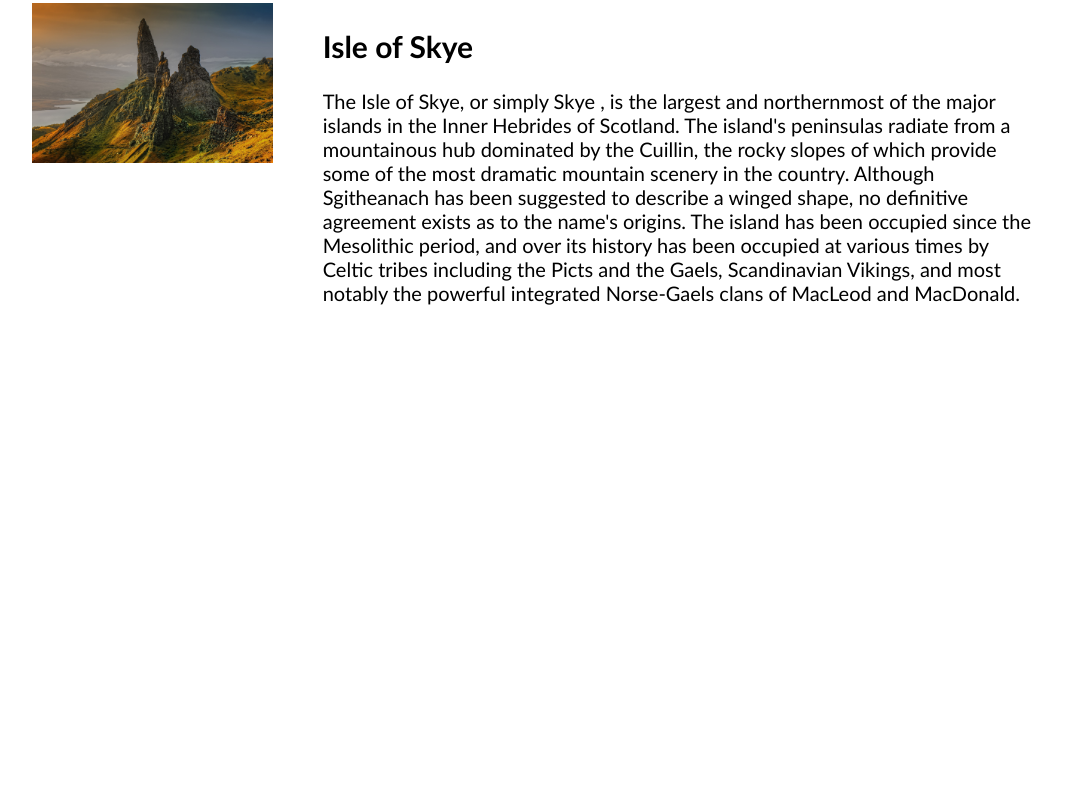
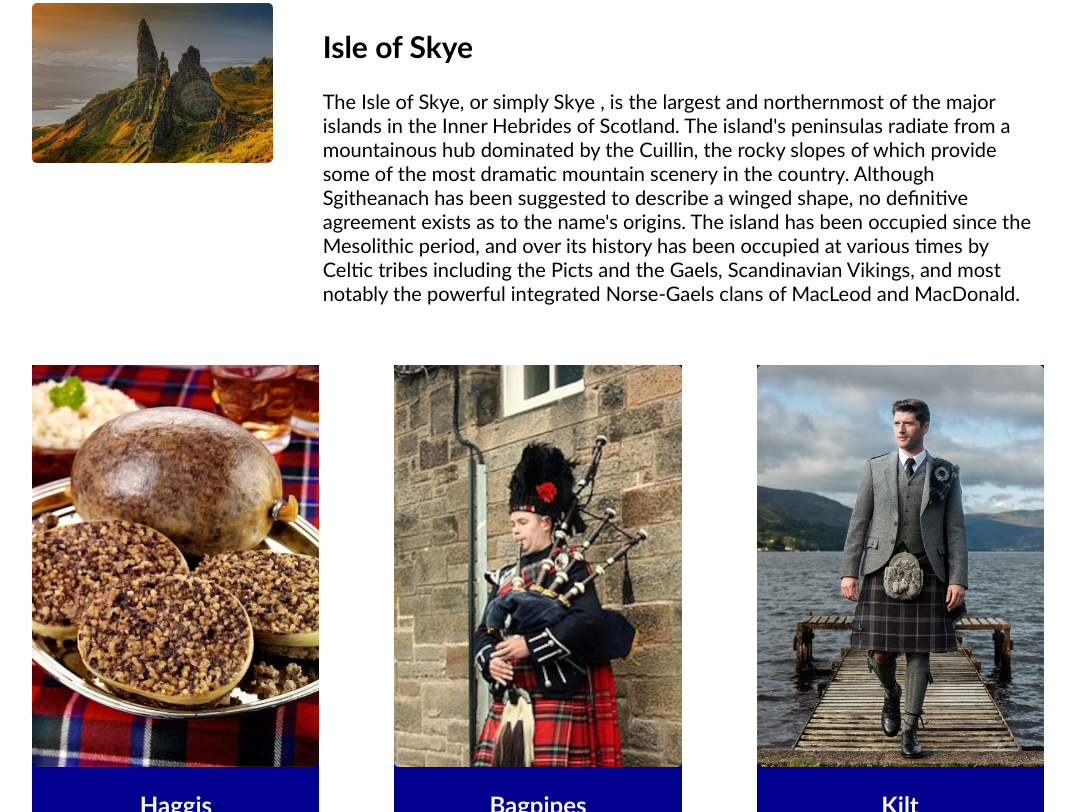
Before and after one commit to Messi-Cao/MyScotlandWebpage, a plain HTML site: page index.html in a window 1280 px wide. Shown: the part 1988-2800 px from the top of the page, without its empty margins (102-1177 px from the left). Before the commit the page ends 2321 px from the top, so only its background shows below. Drawn offline with Linux system fonts and the light colour scheme.

Commit message:
three-border layout design implemented

```diff
--- a/index.html
+++ b/index.html
@@ -71,5 +71,19 @@
         </div>
     </section>
     <!-- two column design ending -->
+    <section class="three-column">
+        <div class="card">
+            <img src="./images/haggis.jpg" alt="haggis">
+            <h2 class="card-text">Haggis</h2>
+        </div>
+        <div class="card">
+            <img src="./images/bagpipes.jpg" alt="bagpipes">
+            <h2 class="card-text">Bagpipes</h2>
+        </div>
+        <div class="card">
+            <img src="./images/kilt.jpg" alt="kilt">
+            <h2 class="card-text">Kilt</h2>
+        </div>
+    </section>
 </body>
 </html>
--- a/style.css
+++ b/style.css
@@ -4,6 +4,7 @@
 
 img{
     width: 100%;
+    border-radius: 5px;
 }
 
 .hero-image{
@@ -35,3 +36,22 @@ img{
 .info{
     font-size: 1.25em;
 }
+
+.three-column{
+    display: grid;
+    grid-template-columns: repeat(3, 1fr);
+    gap: 75px;
+    width: 80%;
+    margin: auto;
+    margin-top: 40px;
+    margin-bottom: 50px;
+}
+
+.card{
+    background-color: rgba(0, 0, 140);
+}
+
+.card-text{
+    text-align: center;
+    color: whitesmoke
+}
```
